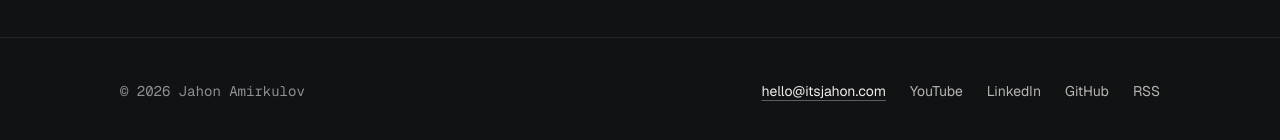
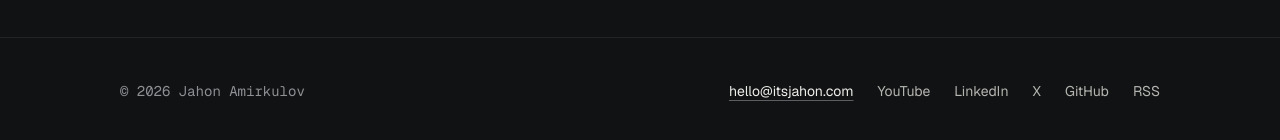
Before and after one commit to JahonCodes/itsjahon, a plain HTML site: page index.html in a window 1280 px wide. Shown: the part 2918-3058 px from the top of the page. Drawn offline with nearby package versions, Linux system fonts and the light colour scheme.

Commit message:
Add X link
Co-Authored-By: Claude Sonnet 5.5 <noreply@anthropic.com>

```diff
--- a/index.html
+++ b/index.html
@@ -199,6 +199,7 @@ input:focus{outline:2px solid #F2A541;outline-offset:2px}
         <li><a href="mailto:hello@itsjahon.com" style="display: inline-block; padding: 12px 0; color: #EDEDEA">hello@itsjahon.com</a></li>
         <li><a class="nav-link" href="#" style="display: inline-block; padding: 12px 0">YouTube</a></li>
         <li><a class="nav-link" href="#" style="display: inline-block; padding: 12px 0">LinkedIn</a></li>
+        <li><a class="nav-link" href="https://x.com/itsjahon" style="display: inline-block; padding: 12px 0">X</a></li>
         <li><a class="nav-link" href="https://github.com/JahonCodes" style="display: inline-block; padding: 12px 0">GitHub</a></li>
         <li><a class="nav-link" href="#" style="display: inline-block; padding: 12px 0">RSS</a></li>
       </ul>
```
